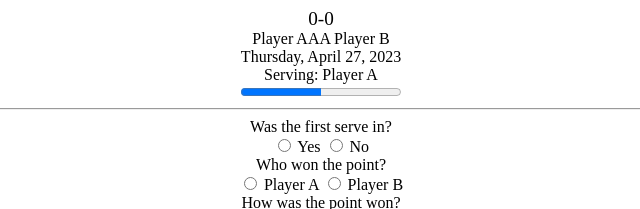
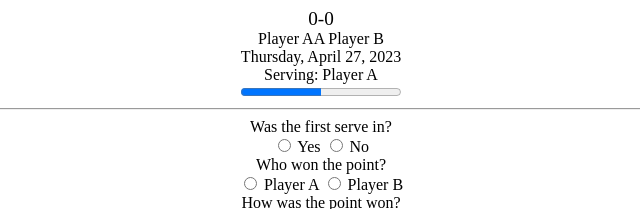
Before and after one commit to simsaidan/simsaidan.github.io, a plain HTML site: page webtapp.html in a window 1280 px wide. Shown: the top 209 px of the page, 319-959 px from the left. Drawn offline with Linux system fonts and the light colour scheme.

Commit message:
debugging

```diff
--- a/webtapp.html
+++ b/webtapp.html
@@ -24,7 +24,7 @@
 <body>
   <div class="score">Score</div>
   <div class="Players">
-    <span class="PlayerA">Player AAA</span>
+    <span class="PlayerA">Player AA</span>
     <span class="PlayerB">Player B</span>
   </div>
   <div class="date"> Date</div>
@@ -423,10 +423,10 @@
     }
     function overviewbf() {
       changeTitles('Serve', 'Return', 'Total')
-      confirm("wtf is going on?")
+
       statmode = 'Overview'
       overviewtopbf()
-
+      confirm("wtf is going on?")
       overviewbfbottom()
 
 
```
